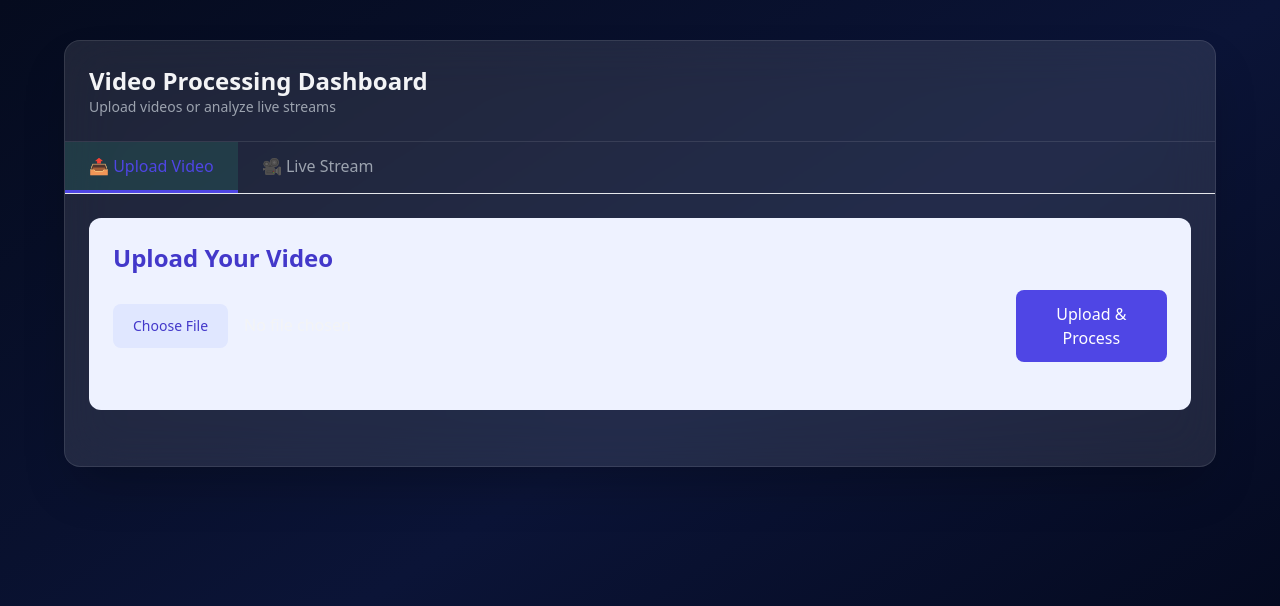
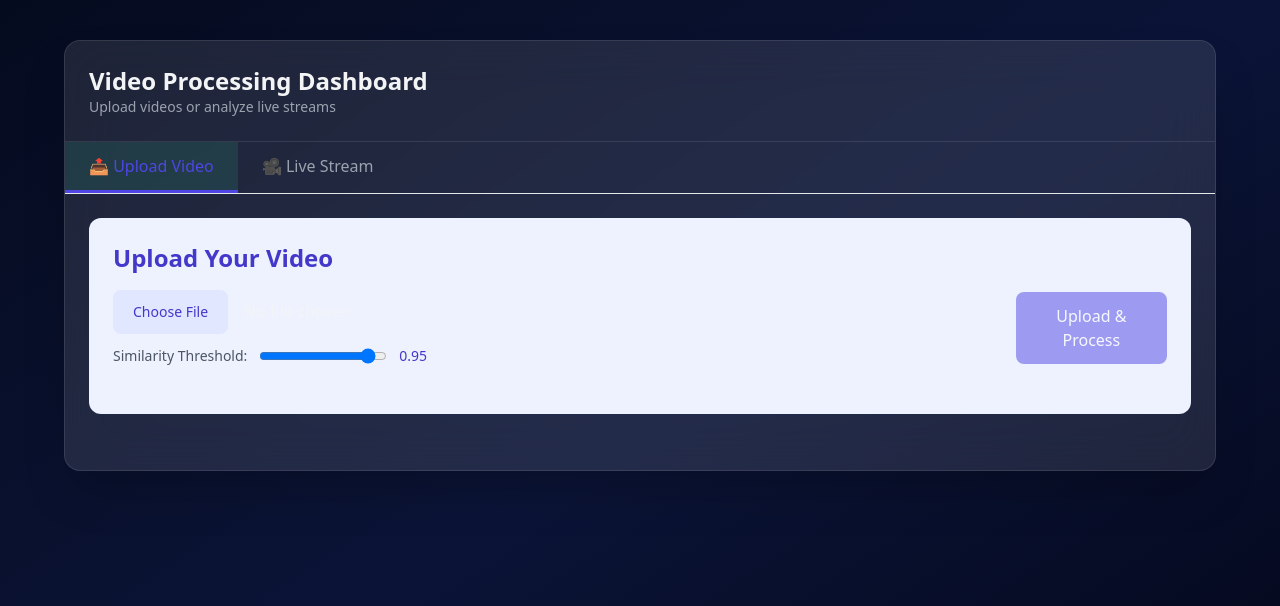
Before and after one commit to LL08-MathematicalModelling-dowell/100091-LogoScan, a FastAPI app: page /videoupload in a window 1280 px wide. Shown: the top 606 px of the page. Run offline with FastAPI, Linux system fonts and the light colour scheme; parts of the project's set-up code (start-up, migrations or seed data) failed here and were passed over; some libraries are stand-ins or nearby versions.

Commit message:
upload video template

```diff
--- a/YOLOv6/templates/uploadvideo.html
+++ b/YOLOv6/templates/uploadvideo.html
@@ -324,7 +324,11 @@
                     <div class="flex flex-col sm:flex-row items-center gap-4 mb-6">
                         <div class="w-full">
                             <input type="file" id="videoFile" accept="video/*" class="file:mr-4 file:py-3 file:px-5 file:rounded-lg file:border-0 file:text-sm file:font-medium file:bg-indigo-100 file:text-indigo-700 hover:file:bg-indigo-200 w-full">
-
+                            <div class="flex items-center gap-3 mt-3">
+                                <span class="text-sm text-gray-600">Similarity Threshold:</span>
+                                <input type="range" id="similarityThreshold" min="0.5" max="1.0" step="0.05" value="0.95" class="w-32">
+                                <span id="thresholdValue" class="text-sm font-medium text-indigo-700">0.95</span>
+                            </div>
                         </div>
                         <div class="flex gap-2">
                             <button onclick="uploadAndProcessVideo()" class="bg-indigo-600 text-white px-6 py-3 rounded-lg font-medium hover:bg-indigo-700 transition-all disabled:opacity-50 disabled:cursor-not-allowed" id="uploadBtn">
@@ -391,7 +395,12 @@
 
         <!-- Live Stream Tab -->
         <div id="livestreamTab" class="tab-content">
-            <div class="mb-8 bg-purple-50 rounded-xl p-6 animate-fadeIn">
+
+            <!-- <div class="mb-8 bg-purple-50 rounded-xl p-6 animate-fadeIn"> -->
+            <div class="mb-8 rounded-xl p-6 animate-fadeIn
+            bg-gradient-to-br
+            from-[#071A2E] via-[#0A2540] to-[#020617]
+            text-white shadow-lg">
                 <h2 class="text-xl font-semibold text-purple-700 mb-4">YouTube Live Stream Detection</h2>
 
                 <div id="liveStreamForm">
@@ -403,7 +412,10 @@
                         class="w-full px-4 py-3 rounded-lg bg-black/30 border border-white/10 text-white mb-4" />
 
                         </div>
-
+                        <div>
+                            <label class="block text-sm font-medium text-gray-700 mb-2">Process Every N Frames: <span id="frameIntervalValue" class="text-purple-700 font-semibold">5</span></label>
+                            <input type="range" id="frameInterval" min="1" max="30" value="5" class="w-full" onchange="document.getElementById('frameIntervalValue').textContent = this.value">
+                        </div>
                     </div>
 
                     <div class="flex gap-2">
```
